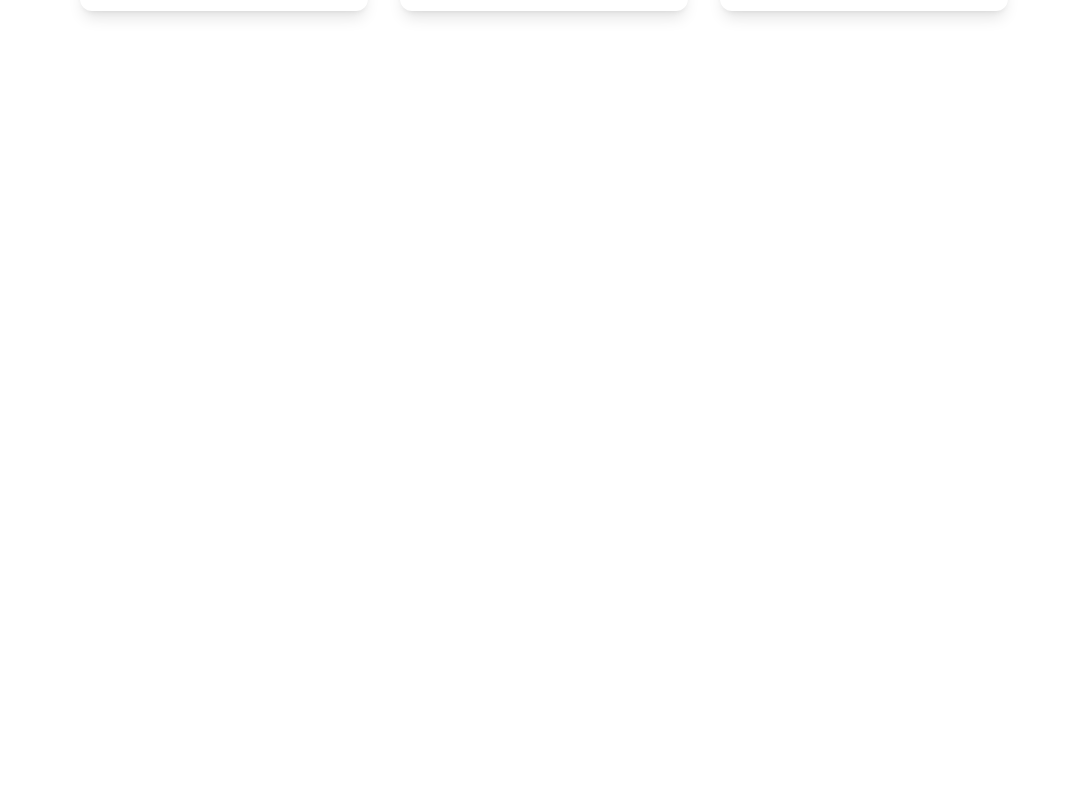
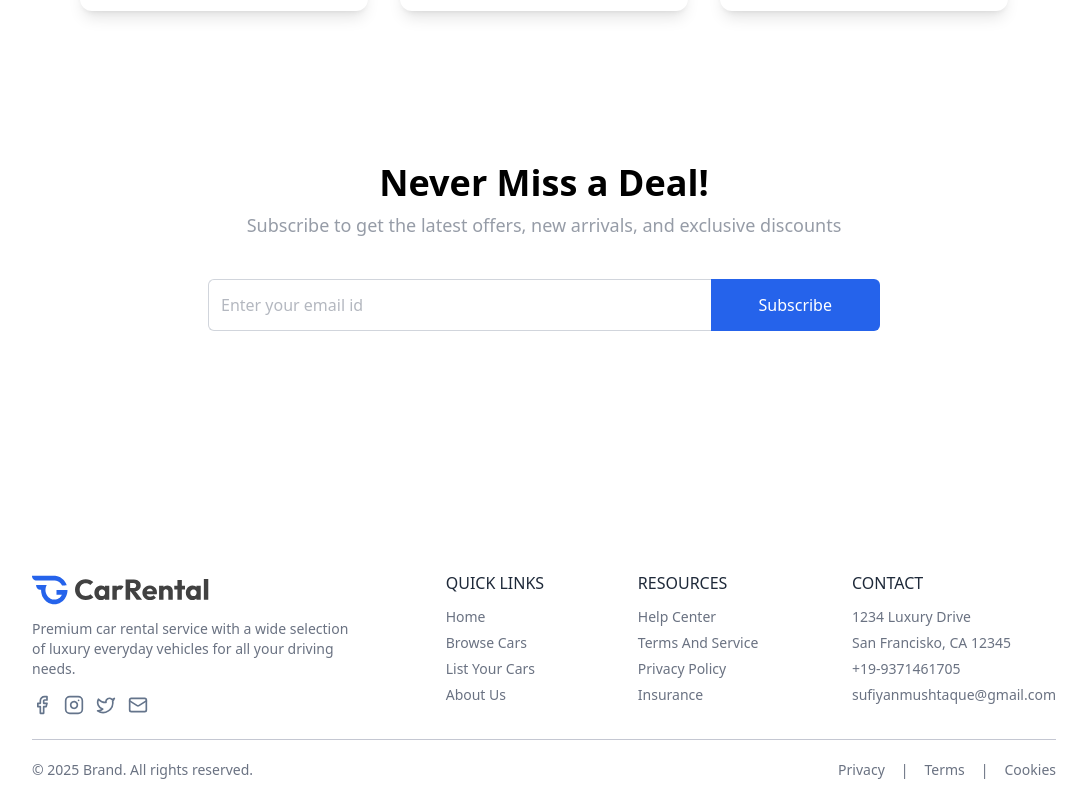
Before and after one commit to Shaikh-Sufiyan-007/CARRENTAL, a React (Vite) app in the folder client/: page / in a window 1280 px wide. Shown: the part 2848-3648 px from the top of the page, without its empty margins (96-1182 px from the left). Before the commit the page ends 2971 px from the top, so only its background shows below. Built offline with nearby package versions, Linux system fonts and the light colour scheme.

Commit message:
1 - Building Newsletter and Footer components, Home Page completed

```diff
--- a/client/src/App.jsx
+++ b/client/src/App.jsx
@@ -5,6 +5,7 @@
 import CarDetails from './pages/CarDetails'
 import Cars from './pages/Cars'
 import MyBookings from './pages/MyBookings'
+import Footer from './components/Footer'
 
 const App = () => {
   const [showLogin, setShowLogin] = useState(false)
@@ -19,6 +20,8 @@
         <Route path='/cars' element={<Cars />} />
         <Route path='/my-bookings' element={<MyBookings />} />
       </Routes>
+
+      {!isOwnerPath && <Footer />}
     </>
   )
 }
--- /dev/null
+++ b/client/src/components/Footer.jsx
@@ -0,0 +1,68 @@
+import React from 'react'
+import { assets } from '../assets/assets'
+
+const Footer = () => {
+  return (
+    <div className='px-6 md:px-16 lg:px-24 xl:px-32 mt-60 text-sm text-gray-500'>
+            <div className='flex flex-wrap justify-between items-start gap-8 pb-6 border-borderColor border-b'>
+                <div>
+                    <img src={assets.logo} alt="logo" className='h-8 md:h-9' />
+                    <p className='max-w-80 mt-3'>
+                        Premium car rental service with a wide selection of luxury everyday vehicles for all your driving needs.
+                    </p>
+                    <div className='flex items-center gap-3 mt-4'>
+                        <a href="#"> <img src={assets.facebook_logo} className='w-5 h-5' alt="" /> </a>
+                        <a href="#"> <img src={assets.instagram_logo} className='w-5 h-5' alt="" /> </a>
+                        <a href="#"> <img src={assets.twitter_logo} className='w-5 h-5' alt="" /> </a>
+                        <a href="#"> <img src={assets.gmail_logo} className='w-5 h-5' alt="" /> </a>
+
+                    </div>
+                </div>
+
+                <div>
+                    <h2 className='text-base font-medium text-gray-800 uppercase'>Quick Links</h2>
+                    <ul className='mt-3 flex flex-col gap-1.5'>
+                        <li><a href="#">Home</a></li>
+                        <li><a href="#">Browse Cars</a></li>
+                        <li><a href="#">List Your Cars</a></li>
+                        <li><a href="#">About Us</a></li>
+                    </ul>
+                </div>
+                <div>
+                    <h2 className='text-base font-medium text-gray-800 uppercase'>Resources</h2>
+                    <ul className='mt-3 flex flex-col gap-1.5'>
+                        <li><a href="#">Help Center</a></li>
+                        <li><a href="#">Terms And Service</a></li>
+                        <li><a href="#">Privacy Policy</a></li>
+                        <li><a href="#">Insurance</a></li>
+                    </ul>
+                </div>
+                <div>
+                    <h2 className='text-base font-medium text-gray-800 uppercase'>Contact</h2>
+                    <ul className='mt-3 flex flex-col gap-1.5'>
+                        <li>1234 Luxury Drive</li>
+                        <li>San Francisko, CA 12345</li>
+                        <li>+19-9371461705</li>
+                        <li>sufiyanmushtaque@gmail.com</li>
+                    </ul>
+                </div>
+
+
+
+
+            </div>
+            <div className='flex flex-col md:flex-row gap-2 items-center justify-between py-5'>
+                <p>© {new Date().getFullYear()} Brand. All rights reserved.</p>
+                <ul className='flex items-center gap-4'>
+                    <li><a href="#">Privacy</a></li>
+                        <li> |</li>
+                    <li><a href="#">Terms</a></li>
+                        <li> | </li>
+                    <li><a href="#">Cookies</a></li>
+                </ul>
+            </div>
+        </div>
+  )
+}
+
+export default Footer
--- /dev/null
+++ b/client/src/components/Newsletter.jsx
@@ -0,0 +1,29 @@
+import React from "react";
+
+const Newsletter = () => {
+  return (
+    <div className="flex flex-col items-center justify-center text-center space-y-2 max-md:px-4 my-10 mb-40">
+      <h1 className="md:text-4xl text-2xl font-semibold">Never Miss a Deal!</h1>
+      <p className="md:text-lg text-gray-500/70 pb-8">
+        Subscribe to get the latest offers, new arrivals, and exclusive
+        discounts
+      </p>
+      <form className="flex items-center justify-between max-w-2xl w-full md:h-13 h-12">
+        <input
+          className="border border-gray-300 rounded-md h-full border-r-0 outline-none w-full rounded-r-none px-3 text-gray-500"
+          type="text"
+          placeholder="Enter your email id"
+          required
+        />
+        <button
+          type="submit"
+          className="md:px-12 px-8 h-full text-white bg-primary hover:bg-primary-dull transition-all cursor-pointer rounded-md rounded-l-none"
+        >
+          Subscribe
+        </button>
+      </form>
+    </div>
+  );
+};
+
+export default Newsletter;
--- a/client/src/pages/Home.jsx
+++ b/client/src/pages/Home.jsx
@@ -3,6 +3,7 @@
 import FeaturedSection from '../components/FeaturedSection'
 import Banner from '../components/Banner'
 import Testimonial from '../components/Testimonial'
+import Newsletter from '../components/Newsletter'
 
 const Home = () => {
   return (
@@ -11,6 +12,7 @@
         <FeaturedSection />
         <Banner />
         <Testimonial />
+        <Newsletter />
     </div>
   )
 }
```
